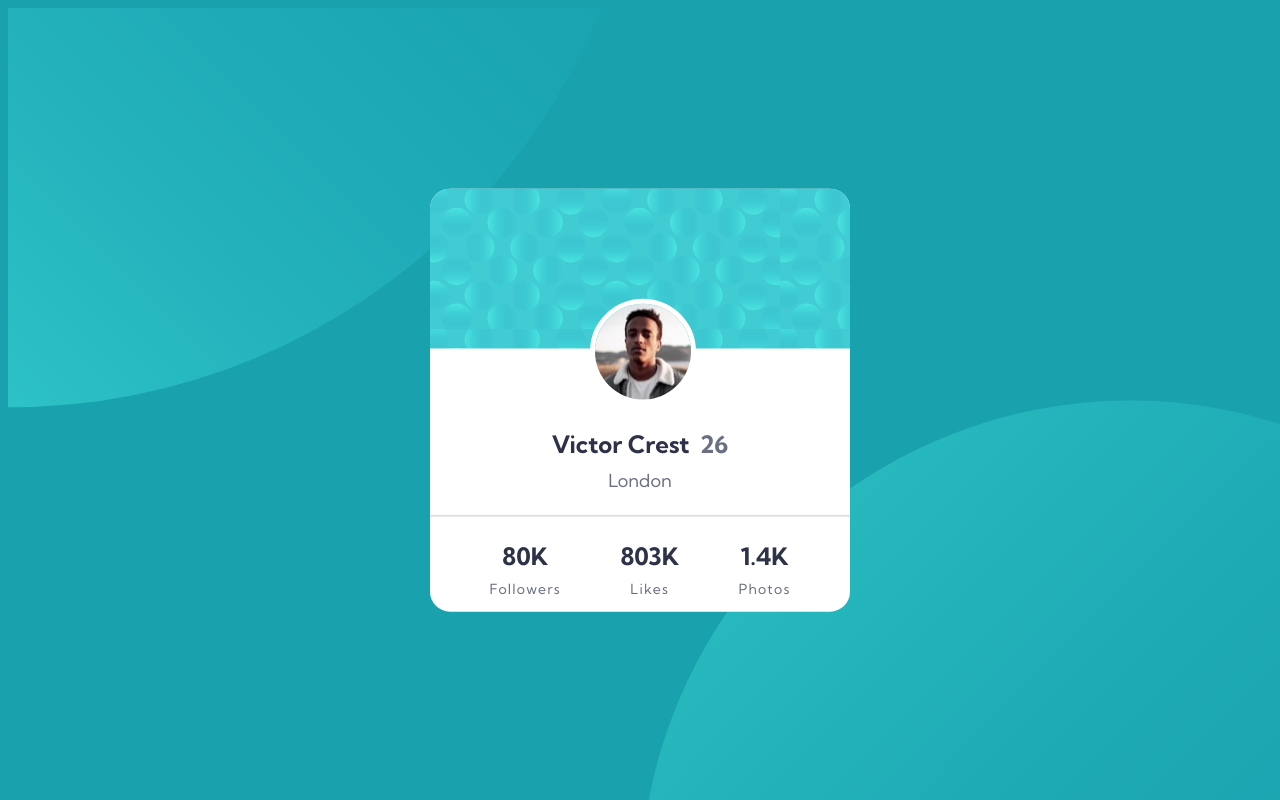
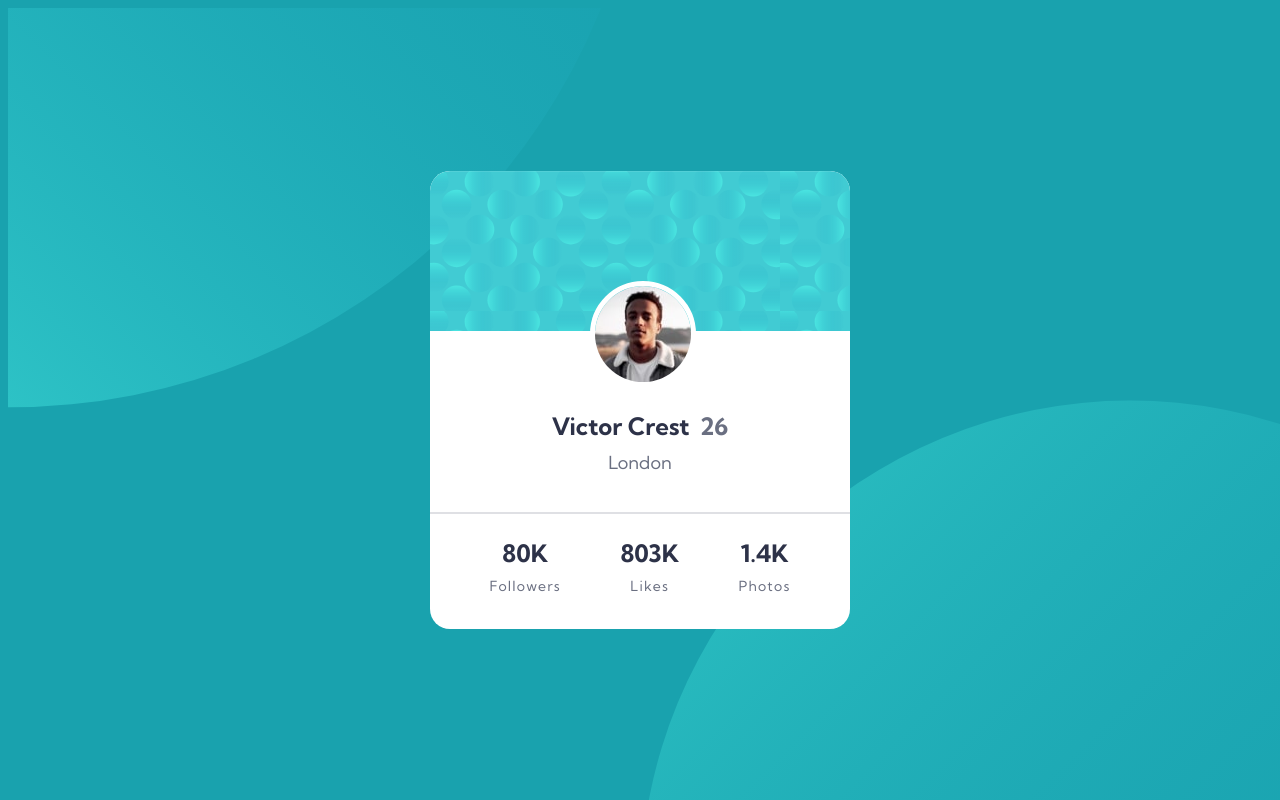
Before and after one commit to royerguerrero/reto-frontend-card, a plain HTML site: page index.html in a window 1280 px wide. Drawn offline with Linux system fonts and the light colour scheme.

Commit message:
Pequeños cambios

```diff
--- a/style.css
+++ b/style.css
@@ -81,6 +81,7 @@ body {
     margin-top: -10px;
     font-weight: 400;
     font-size: 18px;
+    margin-bottom: 30px;
 }
 
 .card__user-stats {
@@ -100,4 +101,5 @@ body {
     color: hsl(227, 10%, 46%);
     margin-top: -15px;
     letter-spacing: 1.2px;
+    padding-bottom: 20px;
 }
```
